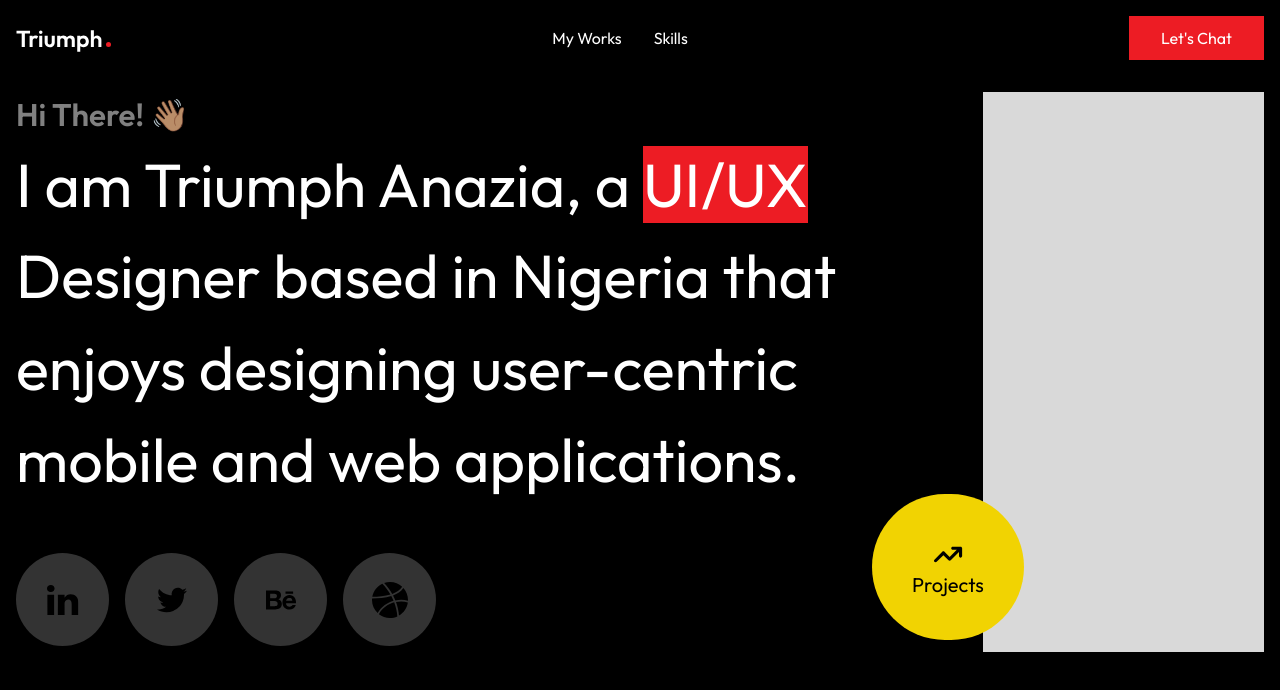
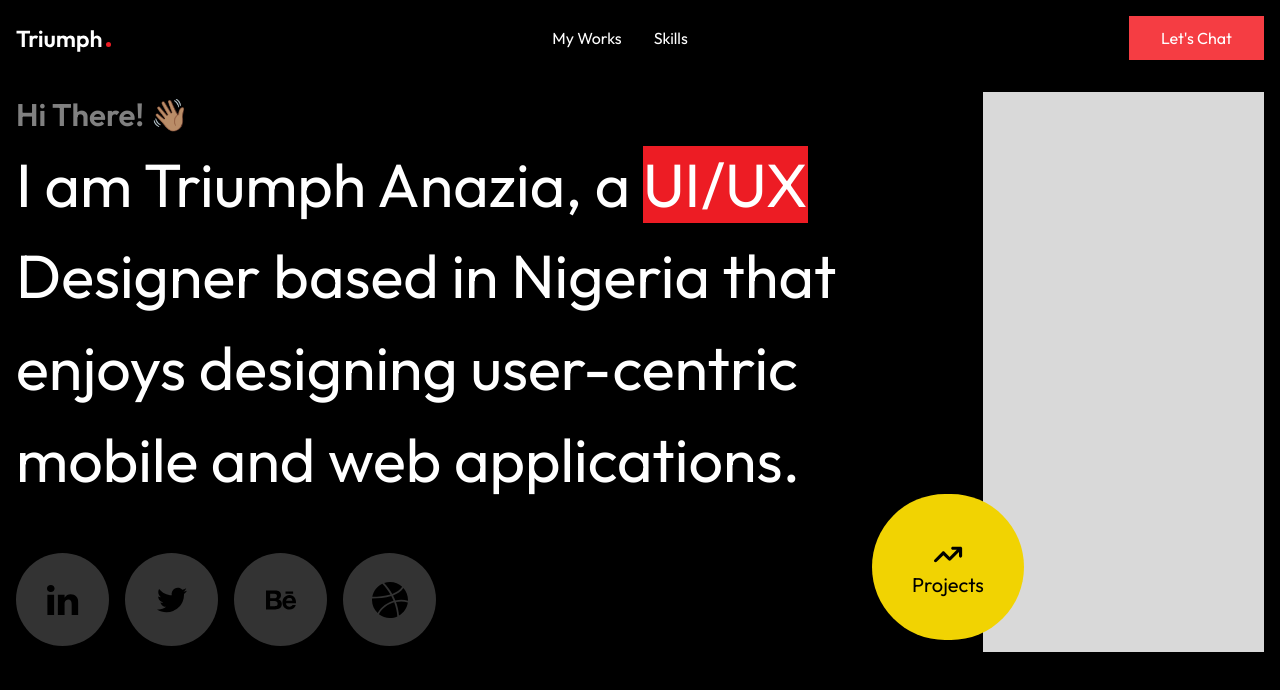
Before and after one commit to CyberBet4/uiux-portfolio-website, a React (Create React App) app: page / in a window 1280 px wide. In both pictures the pointer is over the link "Let's Chat". Shown: the top 690 px of the page. Built offline with nearby package versions, Linux system fonts and the light colour scheme.

Commit message:
Repositioned Gtag

```diff
--- a/public/index.html
+++ b/public/index.html
@@ -1,6 +1,15 @@
 <!DOCTYPE html>
 <html lang="en" class="dark">
   <head>
+    <!-- Google tag (gtag.js) -->
+  <script async src="https://www.googletagmanager.com/gtag/js?id=G-88BWY6T3X9"></script>
+  <script>
+    window.dataLayer = window.dataLayer || [];
+    function gtag(){dataLayer.push(arguments);}
+    gtag('js', new Date());
+
+    gtag('config', 'G-88BWY6T3X9');
+  </script>
     <meta charset="utf-8" />
     <link rel="icon" href="%PUBLIC_URL%/favicon.ico" />
     <meta name="viewport" content="width=device-width, initial-scale=1" />
@@ -23,15 +32,6 @@
     -->
     <title>Triumph Website</title>
   </head>
-  <!-- Google tag (gtag.js) -->
-  <script async src="https://www.googletagmanager.com/gtag/js?id=G-88BWY6T3X9"></script>
-  <script>
-    window.dataLayer = window.dataLayer || [];
-    function gtag(){dataLayer.push(arguments);}
-    gtag('js', new Date());
-
-    gtag('config', 'G-88BWY6T3X9');
-  </script>
   <body>
     <noscript>You need to enable JavaScript to run this app.</noscript>
     <div id="root"></div>
--- a/src/assets/css/style.css
+++ b/src/assets/css/style.css
@@ -19,6 +19,7 @@ body {
 
 :root {
   --red-color: #ED1C24;
+  --red-light-color: #f53d43;
   --black-color: #000;
   --yellow-color: #F1D302;
   --blue-color: #235789;
@@ -129,6 +130,10 @@ body {
 .btn-red {
   background-color: var(--red-color);
   color: #ffffff;
+}
+
+.btn-red:hover {
+  background-color: var(--red-light-color);
 }
 
 .text-gray {
--- a/src/assets/sass/style.scss
+++ b/src/assets/sass/style.scss
@@ -22,6 +22,7 @@ body{
 
 :root{
     --red-color : #ED1C24;
+    --red-light-color : #f53d43;
     --black-color : #000;
     --yellow-color : #F1D302;
     --blue-color : #235789;
@@ -142,6 +143,10 @@ body{
 .btn-red{
     background-color: var(--red-color);
     color: #ffffff;
+}
+
+.btn-red:hover{
+    background-color: var(--red-light-color);
 }
 
 .text-gray{
```
Also changed, not shown: 1 other file (tests, documents, lock files or other folders).
